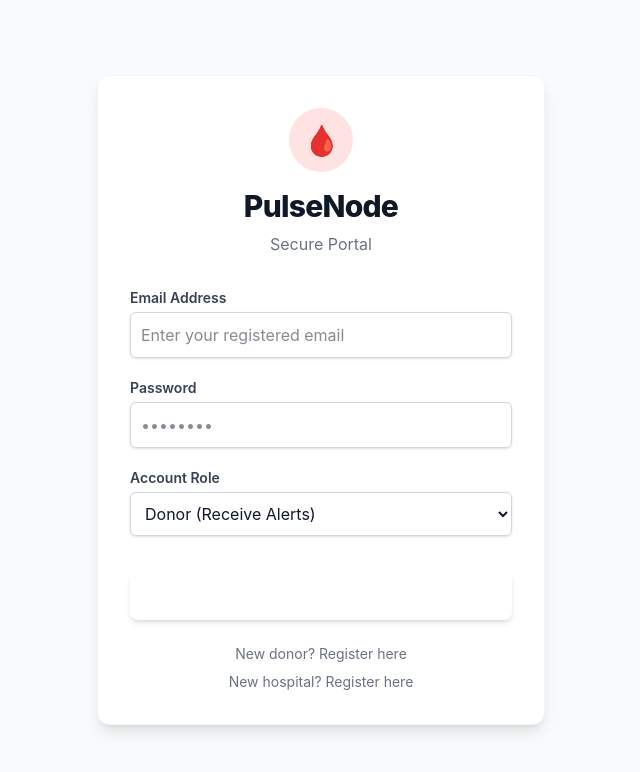
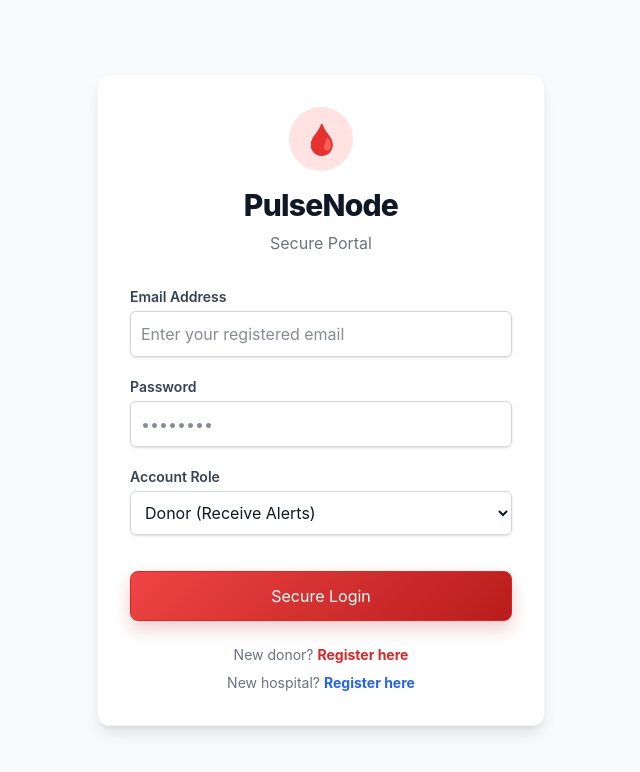
Before and after one commit to dipayannayak007-bot/blooddonation, a React (Vite) app in the folder frontend/: page / in a window 1280 px wide. Shown: the top 772 px of the page, without its empty margins (319-959 px from the left). Built offline with nearby package versions, Linux system fonts and the light colour scheme.

Commit message:
Add polished frontend button styles

```diff
--- a/frontend/src/index.css
+++ b/frontend/src/index.css
@@ -1,6 +1,5 @@
 @import "tailwindcss";
 
-/* Global page defaults kept intentionally small; component styles live with the UI. */
 html {
   scroll-behavior: smooth;
 }
@@ -27,3 +26,93 @@ button {
   background: #fecaca;
   color: #7f1d1d;
 }
+
+.pulse-primary-button {
+  position: relative;
+  overflow: hidden;
+  border: 1px solid #dc2626;
+  background: linear-gradient(135deg, #ef4444, #b91c1c);
+  box-shadow: 0 8px 18px rgba(185, 28, 28, 0.22);
+  transform: translateY(0);
+}
+
+.pulse-primary-button::after {
+  content: "";
+  position: absolute;
+  inset: 0;
+  transform: translateX(-110%);
+  background: linear-gradient(90deg, transparent, rgba(255,255,255,0.24), transparent);
+  transition: transform 0.55s ease;
+}
+
+.pulse-primary-button:hover {
+  background: linear-gradient(135deg, #f43f5e, #991b1b);
+  box-shadow: 0 12px 24px rgba(185, 28, 28, 0.3);
+  transform: translateY(-2px);
+}
+
+.pulse-primary-button:hover::after {
+  transform: translateX(110%);
+}
+
+.pulse-primary-button:active {
+  transform: translateY(0) scale(0.98);
+}
+
+.pulse-link-button {
+  border: 0;
+  background: transparent;
+  font-weight: 700;
+  transition: all 0.2s ease;
+}
+
+.pulse-link-button:hover {
+  transform: translateY(-1px);
+}
+
+.pulse-link-red {
+  color: #dc2626;
+}
+
+.pulse-link-red:hover {
+  color: #991b1b;
+  text-decoration: underline;
+}
+
+.pulse-link-blue {
+  color: #2563eb;
+}
+
+.pulse-link-blue:hover {
+  color: #1d4ed8;
+  text-decoration: underline;
+}
+
+.pulse-logout-button {
+  border: 1px solid #fecaca;
+  border-radius: 999px;
+  background: #fff;
+  color: #6b7280;
+  padding: 0.55rem 1rem;
+  font-size: 0.875rem;
+  font-weight: 700;
+  box-shadow: 0 2px 8px rgba(15, 23, 42, 0.06);
+  transition: all 0.2s ease;
+}
+
+.pulse-logout-button:hover {
+  border-color: #ef4444;
+  background: #fef2f2;
+  color: #dc2626;
+  box-shadow: 0 6px 14px rgba(220, 38, 38, 0.12);
+  transform: translateY(-1px);
+}
+
+.pulse-logout-button:active {
+  transform: scale(0.97);
+}
+
+button:focus-visible {
+  outline: 3px solid rgba(239, 68, 68, 0.35);
+  outline-offset: 3px;
+}
```
